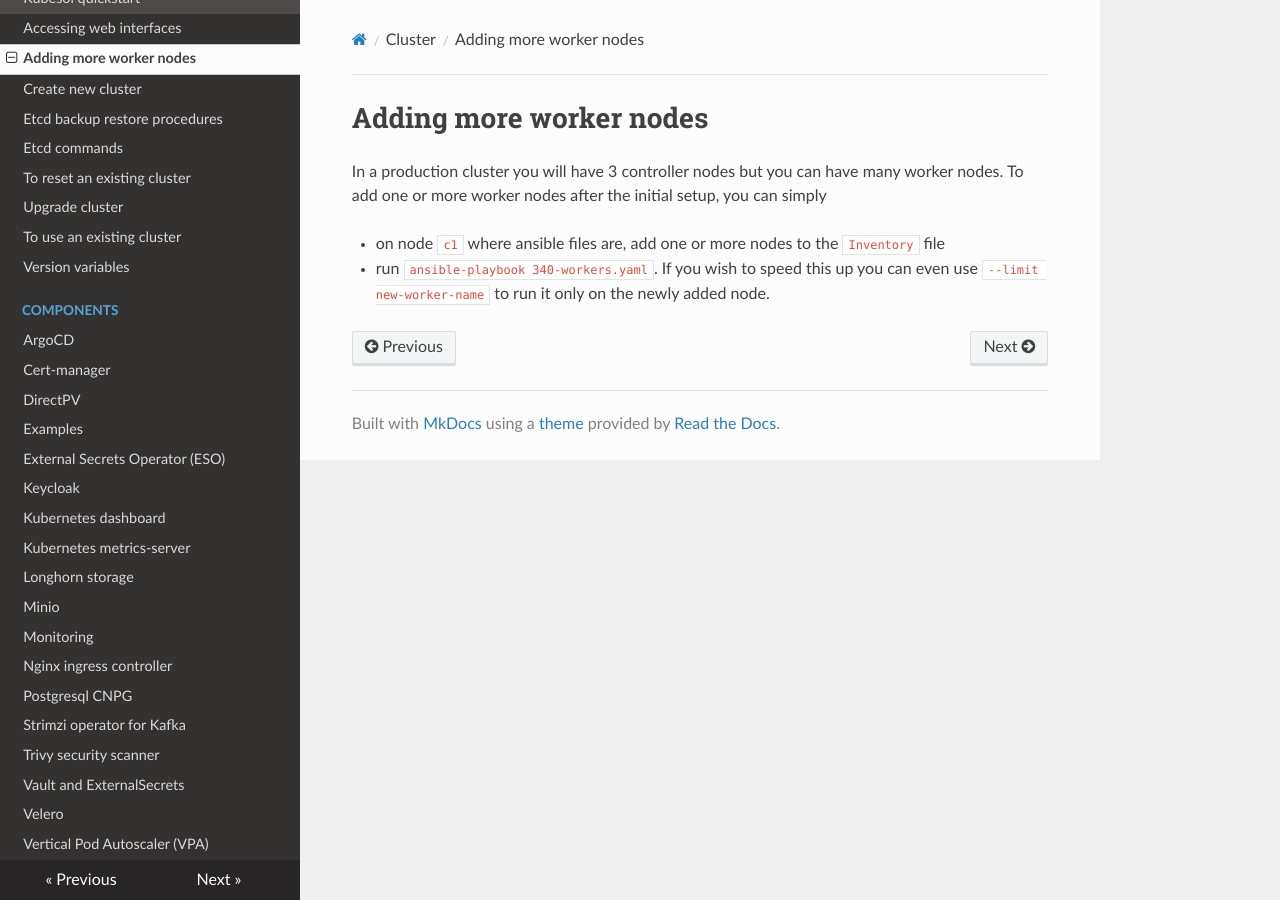
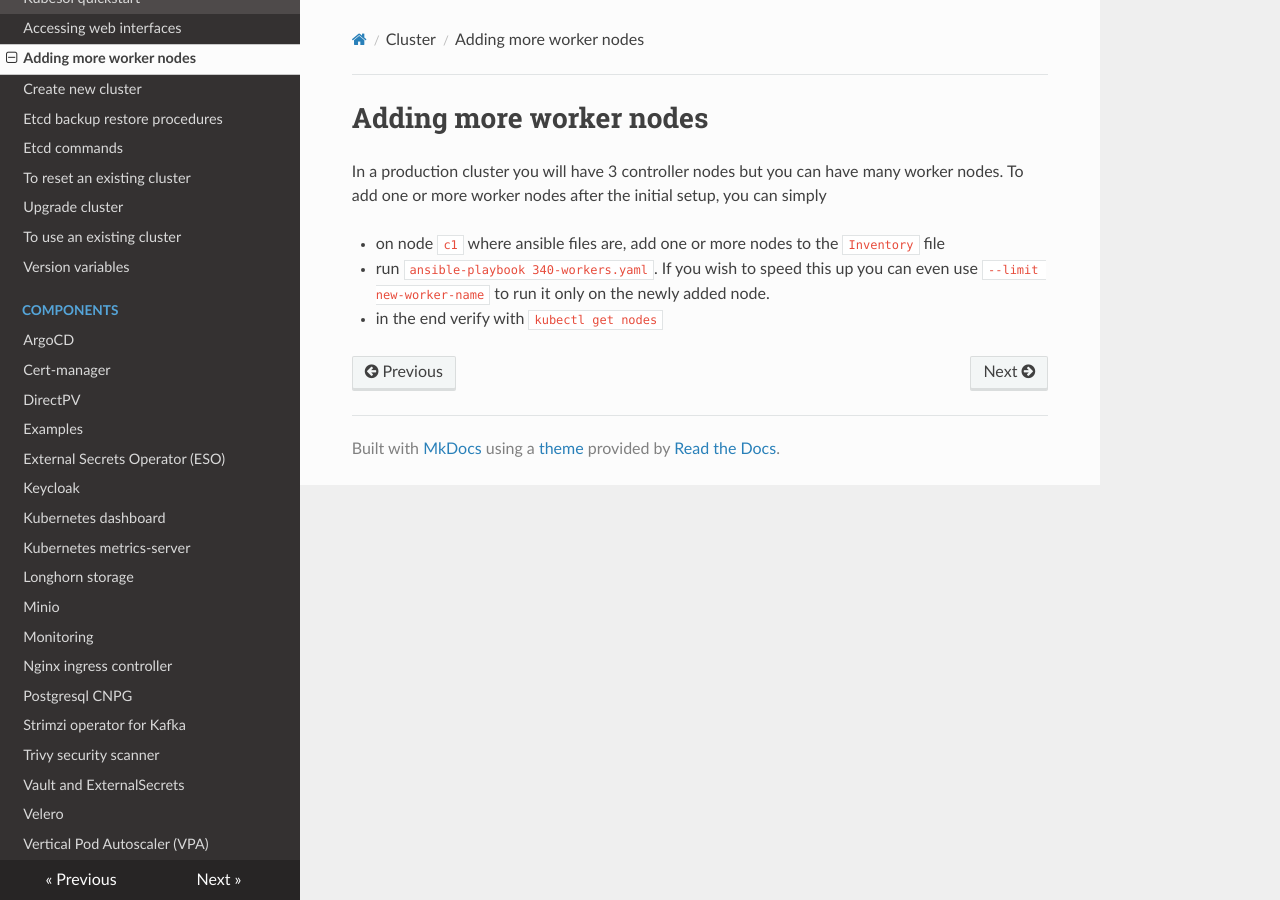
Before and after one commit to eSolutionsTech/kubesol, an MkDocs documentation site: the page built from docs/cluster/adding-nodes.md, in a window 1280 px wide. Built offline with MkDocs 1.6.1, drawn with Linux system fonts in a browser that asks for light colours; nearby versions of some CDN libraries.

Commit message:
add new nodes

```diff
--- a/docs/cluster/adding-nodes.md
+++ b/docs/cluster/adding-nodes.md
@@ -6,3 +6,4 @@ To add one or more worker nodes after the initial setup, you can simply
 - on node `c1` where ansible files are, add one or more nodes to the `Inventory` file
 - run `ansible-playbook 340-workers.yaml`. If you wish to speed this up you can even use `--limit new-worker-name`
 to run it only on the newly added node.
+- in the end verify with `kubectl get nodes`
```
